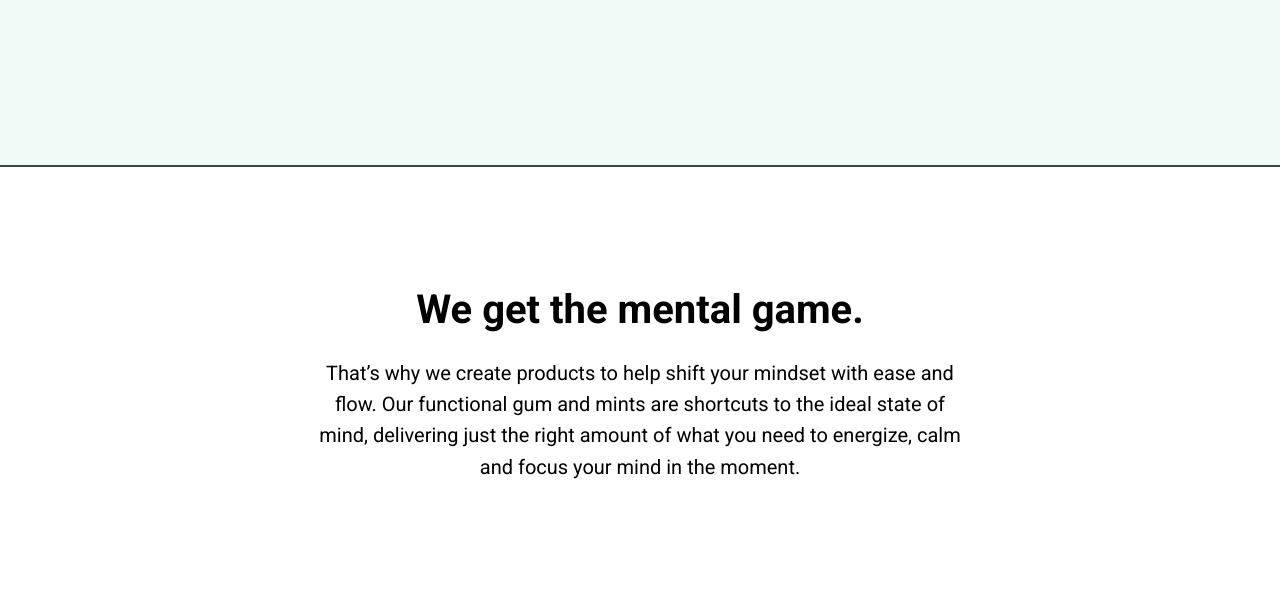
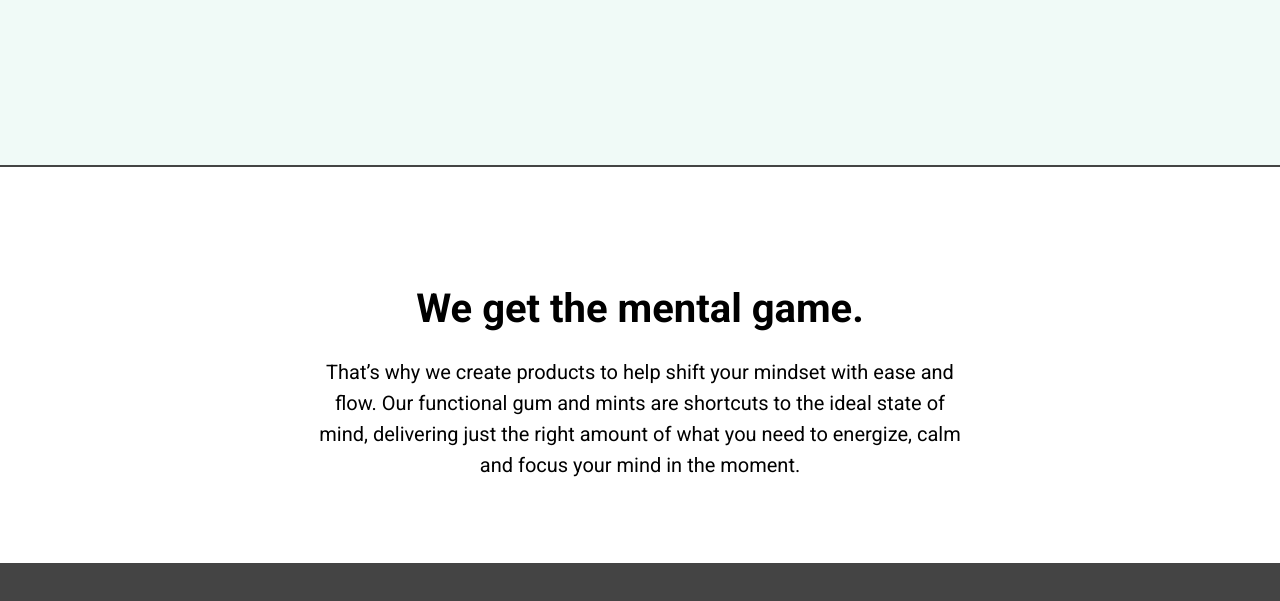
Before and after one commit to Leccon1/Neuro, a website: page index.html in a window 1280 px wide. Shown: the part 873-1474 px from the top of the page. After the commit the page ends 1436 px from the top, so only its background shows below. Drawn offline with Linux system fonts and the light colour scheme.

Commit message:
minor edits

```diff
--- a/index.html
+++ b/index.html
@@ -58,7 +58,9 @@
 
 				<div class="section-wrapper container">
 					<section class="section" aria-labelledby="mental-game">
-						<div class="section__body">
+						<div class="section-inner">
+							<div class="section__main">
+								<div class="section__main-inner">
 									<header class="section__header">
 										<div class="section__header-inner">
 											<h2 class="section__title" id="mental-game">
@@ -67,19 +69,25 @@
 											<p class="section__suptitle">
 												That’s why we create products to help shift your mindset
 												with ease and flow. Our functional gum and mints are
-										shortcuts to the ideal state of mind, delivering just the
-										right amount of what you need to energize, calm and focus
-										your mind in the moment.
+												shortcuts to the ideal state of mind, delivering just
+												the right amount of what you need to energize, calm and
+												focus your mind in the moment.
 											</p>
+										</div>
+									</header>
+									<div class="section__body">
 										<img
 											class="section__gif"
 											src="./gif/mental-game.gif"
 											alt=""
 										/>
 									</div>
-							</header>
+								</div>
+							</div>
 						</div>
 					</section>
+
+					<section class="section" aria-labelledby="function-shop"></section>
 				</div>
 			</main>
 		</div>
--- a/styles/scss/blocks/mental-game.scss
+++ b/styles/scss/blocks/mental-game.scss
@@ -1,33 +1,40 @@
 @use '../helpers/' as *;
 
 .section {
-	&__body {
-
+	&-inner {
 		display: flex;
 		justify-content: center;
 	}
 
+	&__main {
+		background-color: var(--color-white);
+		width: 650px;
+
+		&-inner {
+			display: grid;
+			place-items: center;
+			padding-top: 40px;
+      padding-bottom: 49px;
+		}
+	}
+
 	&__header {
-		@include rectangle(650px, 570px);
-		padding-top: 40px;
-
 		&-inner {
 			text-align: center;
 			padding-top: 79px;
+			padding-bottom: 14px;
 		}
 	}
 
 	&__title {
-		padding-bottom: 25px;
+		font-weight: 700;
+		line-height: 45.6px;
 	}
 
 	&__suptitle {
+    padding-top: 25px;
 		font-size: 20px;
 		font-weight: 400;
 		line-height: 31.2px;
 	}
-
-	&__gif {
-		padding-top: 14px;
-	}
 }
```
Also changed, not shown: styles/css/main.css, 1 other file. Lines whose indentation alone changed are shown as unchanged.
